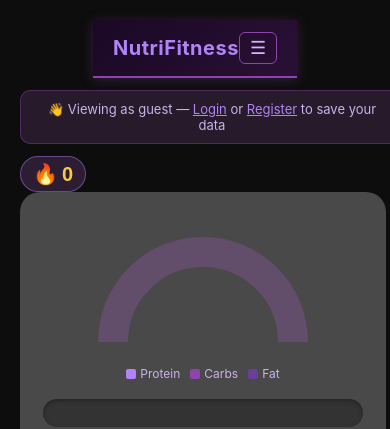
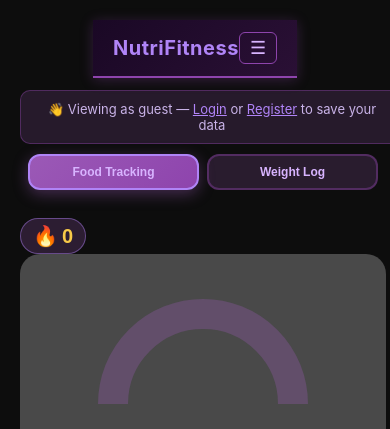
Before and after one commit to BraedynL0530/Nutrifitness, a Django app: page / in a window 390 px wide. Shown: the top 429 px of the page. Run offline with Django 5.2, Linux system fonts and the light colour scheme.

Commit message:
fix: layout & spacing fixes for Phase 3 — mobile nav, desktop streak offset, heatmap positioning
Agent-Logs-Url: https://github.com/BraedynL0530/Nutrifitness/sessions/2533d469-41a3-4e19-9e46-8d607ff49005

Co-authored-by: BraedynL0530 <191067494+BraedynL0530@users.noreply.github.com>

```diff
--- a/static/charts.css
+++ b/static/charts.css
@@ -56,7 +56,9 @@ body {
 
 .tab-content.active {
   display: flex;
-  justify-content: center;
+  flex-direction: column;
+  align-items: center;
+  justify-content: flex-start;
   animation: fadeIn 0.4s ease;
 }
 
@@ -577,9 +579,17 @@ body {
 
 /* Responsive */
 @media (max-width: 600px) {
-  /* Keep tab buttons horizontal on mobile */
+  /* Shrink tab buttons on mobile — keep them inline, don't hide */
   .tab-container {
-    display: none; /* hide tabs — both panels visible side-by-side */
+    gap: 8px;
+    margin: 10px auto 16px;
+    padding: 0 8px;
+    flex-wrap: nowrap;
+  }
+
+  .tab-btn {
+    padding: 9px 10px;
+    font-size: 12px;
   }
 
   /* Both panels visible side-by-side */
@@ -629,6 +639,13 @@ body {
 
   .streak-area {
     margin: 8px 0 0;
+  }
+
+  /* Keep heatmap popup on-screen on narrow viewports */
+  .heatmap-popup {
+    min-width: 0;
+    width: max-content;
+    max-width: calc(100vw - 30px);
   }
 }
 
```
